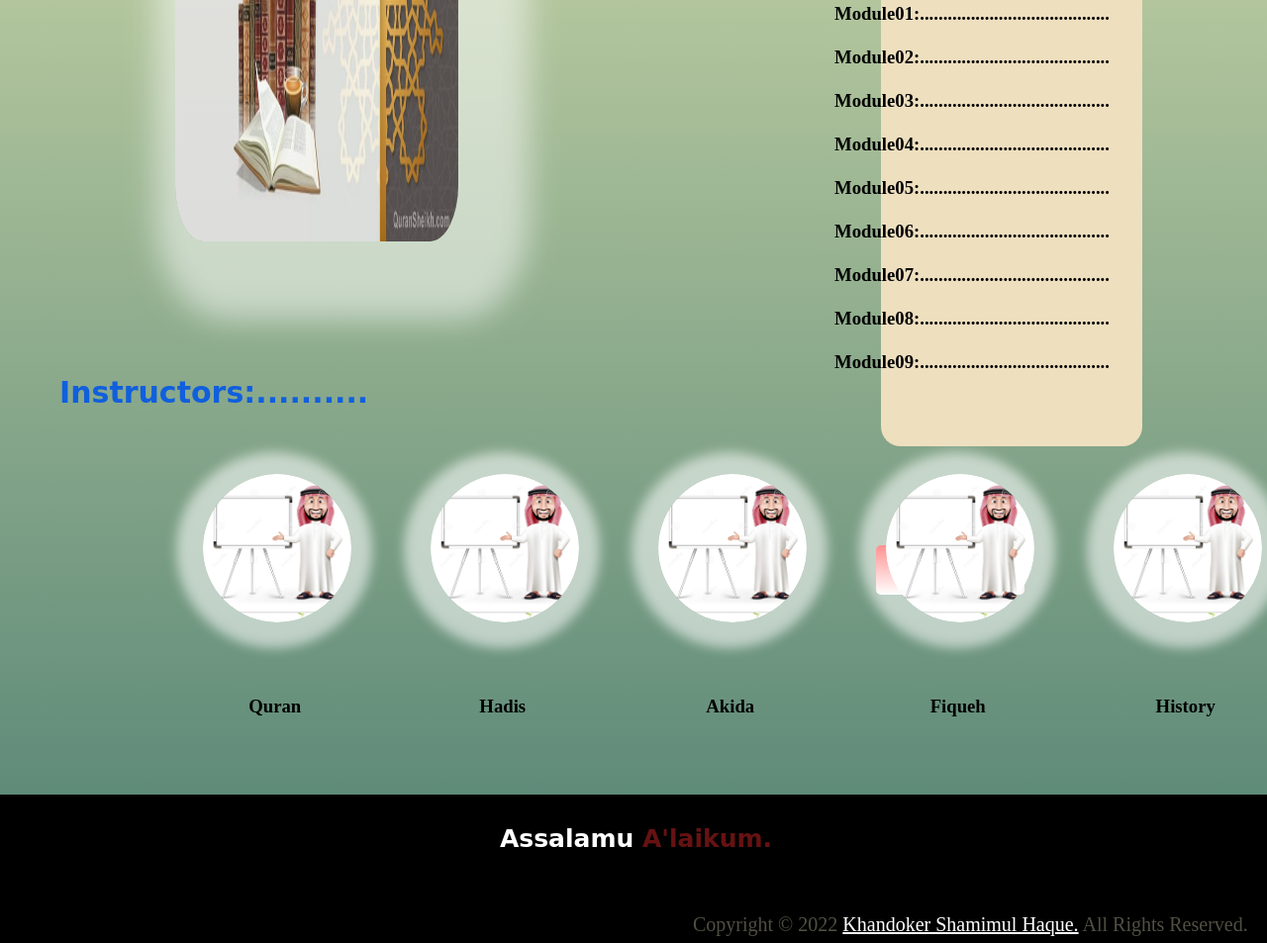
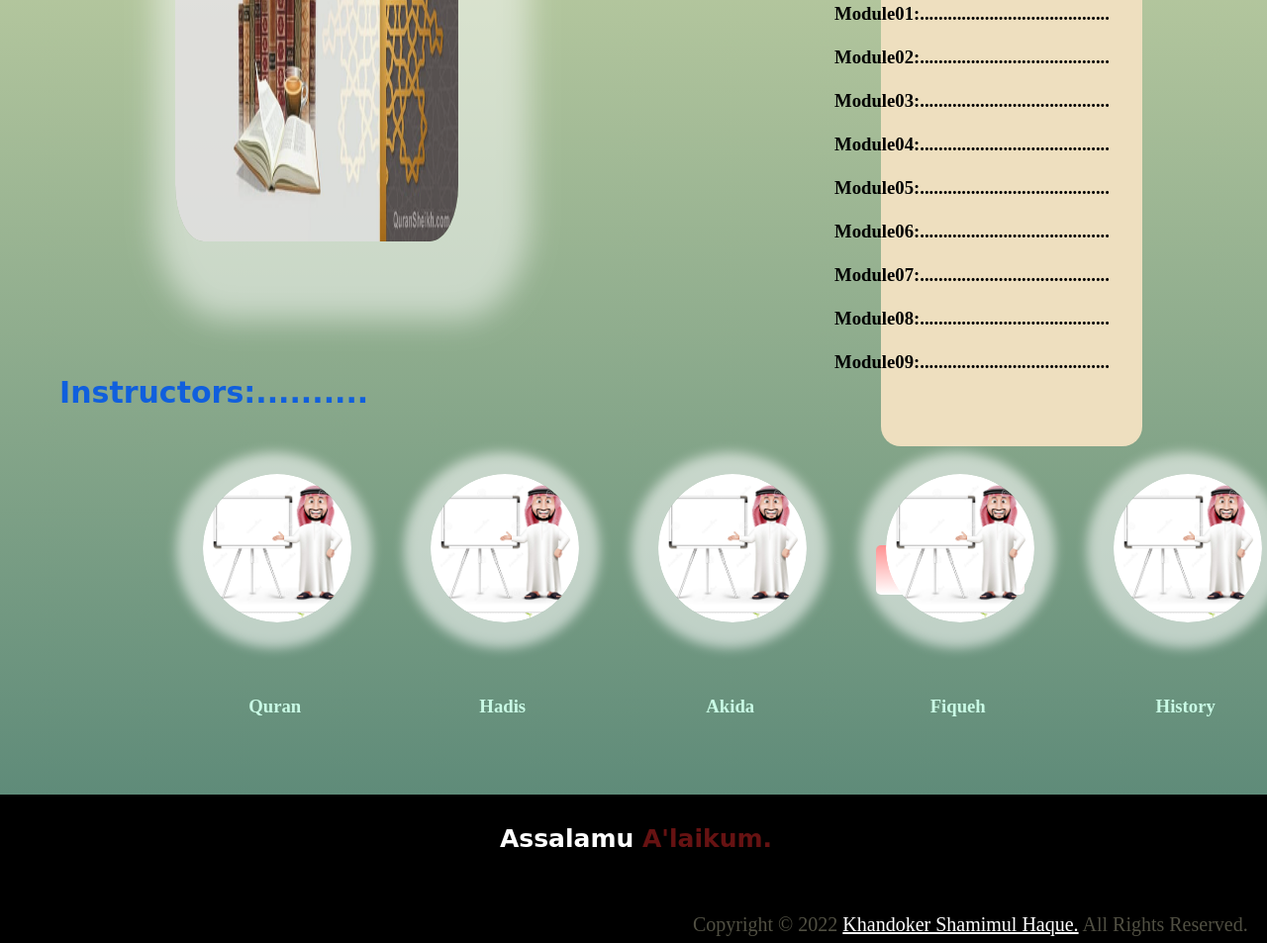
Before and after one commit to shamimulhaque1992/Course-Assignment-01, a plain HTML site: page index.html in a window 1280 px wide. Shown: the part 5787-6740 px from the top of the page at 99% size. Drawn offline with Linux system fonts and the light colour scheme; a web font is replaced by a local one.

Commit message:
Some color added Assingment-01

```diff
--- a/style.css
+++ b/style.css
@@ -256,6 +256,7 @@ p {
 }
 .ins-img h3{
   margin:70px 0 70px -5px;
+  color:rgb(201, 250, 229);
 }
 
 /* Online course Css Ends */
```
